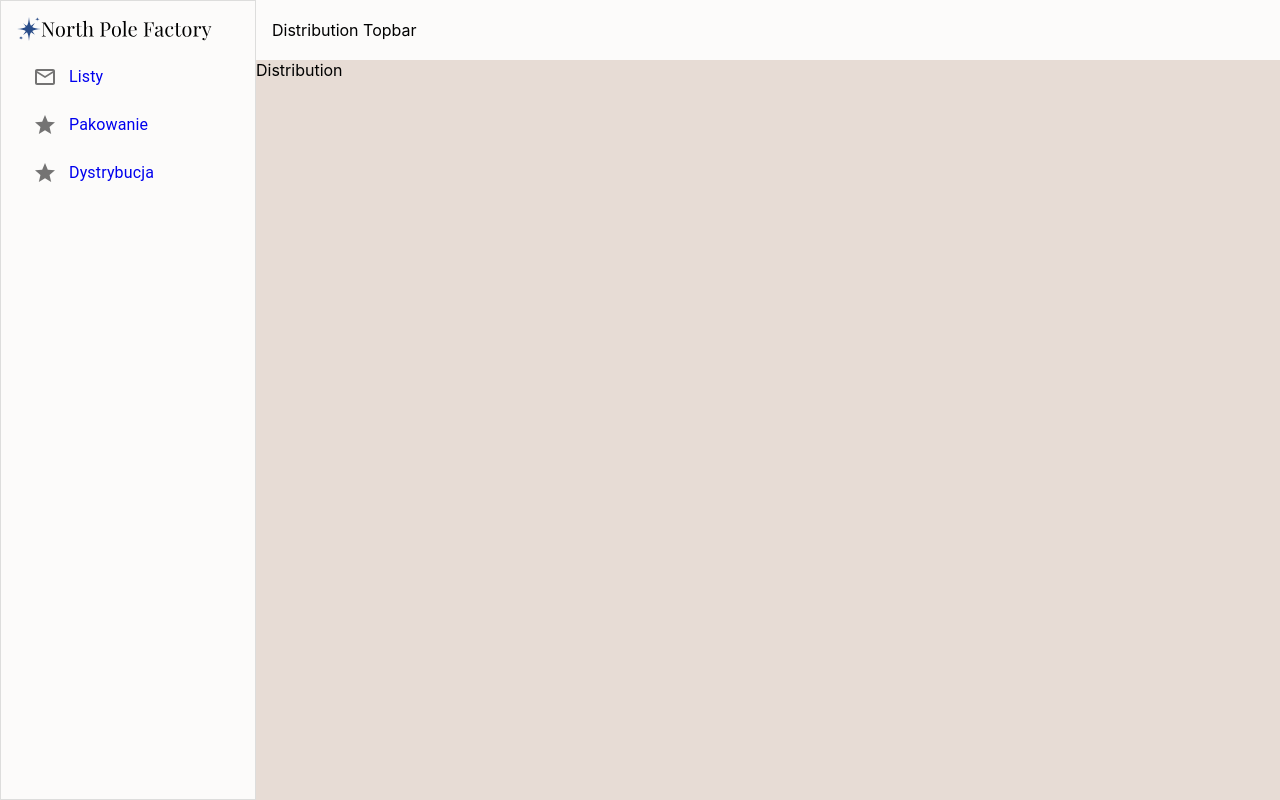
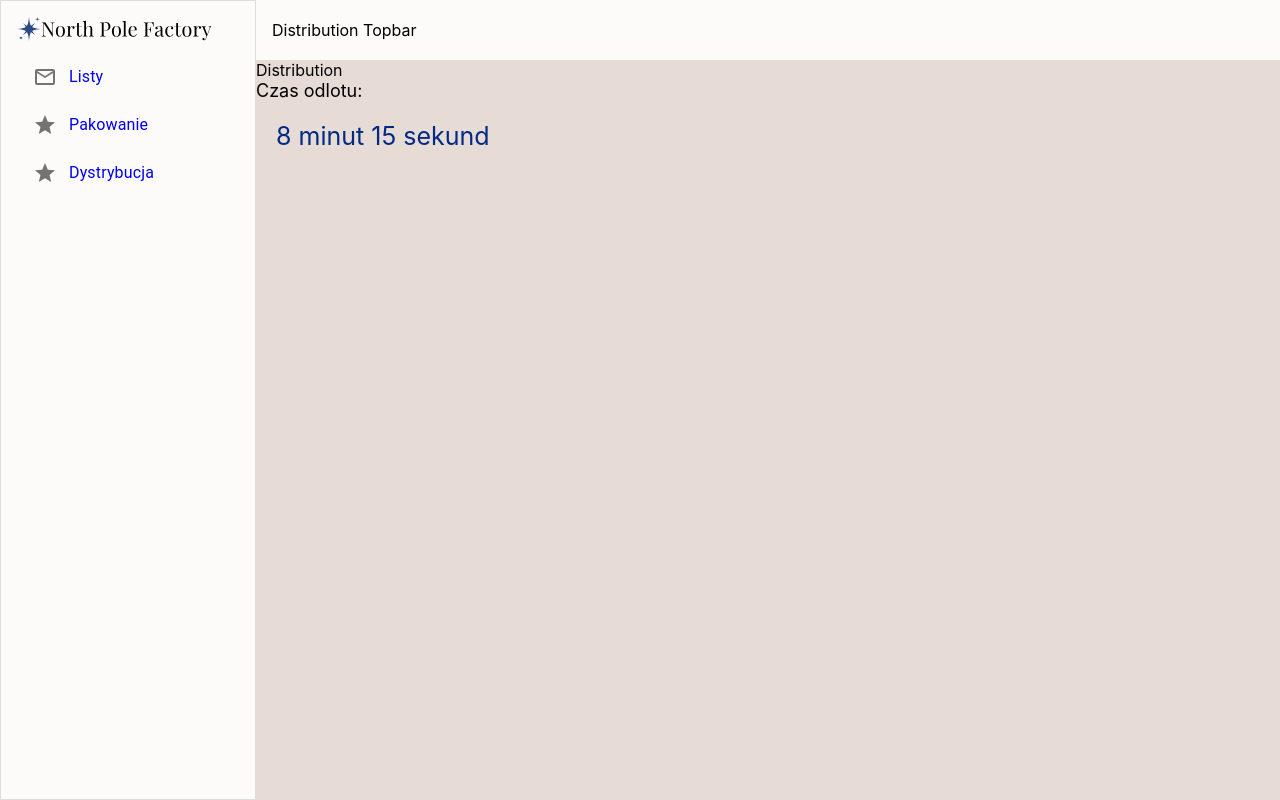
Before and after one commit to deployed/santa-workshop-2022, a React (Create React App) app: page /distribution in a window 1280 px wide. Built offline with nearby package versions, Linux system fonts and the light colour scheme.

Commit message:
Implemented timer

```diff
--- /dev/null
+++ b/src/components/DistributionTimer/DistributionTimer.tsx
@@ -0,0 +1,26 @@
+import Box from "@mui/system/Box";
+import { useState } from "react";
+
+const DistributionTimer = () => {
+  const [seconds, setSeconds] = useState(500);
+  setTimeout(() => {
+    if (seconds > 0)
+      setSeconds(seconds - 1);
+  }, 1000);
+  let minutes: number = seconds / 60 - seconds / 60 % 1;
+  let secondsToDisplay: number = seconds - (minutes * 60);
+  return (
+    <Box>
+      <span style={{ fontSize: 18 }}>Czas odlotu:</span>
+      <br />
+      <div style={{ color: "#002984", fontSize: 25, padding: 20 }}>
+        {minutes}{" "}
+        minut{" "}
+        {secondsToDisplay}{" "}
+        sekund
+      </div>
+    </Box>
+  )
+}
+
+export default DistributionTimer
--- /dev/null
+++ b/src/components/DistributionTimer/index.ts
@@ -0,0 +1 @@
+export { default } from './DistributionTimer';
--- a/src/paths/pages/Distribution.tsx
+++ b/src/paths/pages/Distribution.tsx
@@ -1,5 +1,6 @@
 import Topbar from "../../components/Topbar";
 import Box from "@mui/system/Box";
+import DistributionTimer from "../../components/DistributionTimer";
 
 const Distribution = () => {
   return (
@@ -10,6 +11,7 @@ const Distribution = () => {
         flexGrow: 1
       }}>
         Distribution
+        <DistributionTimer/>
       </Box>
     </>
   )
```
